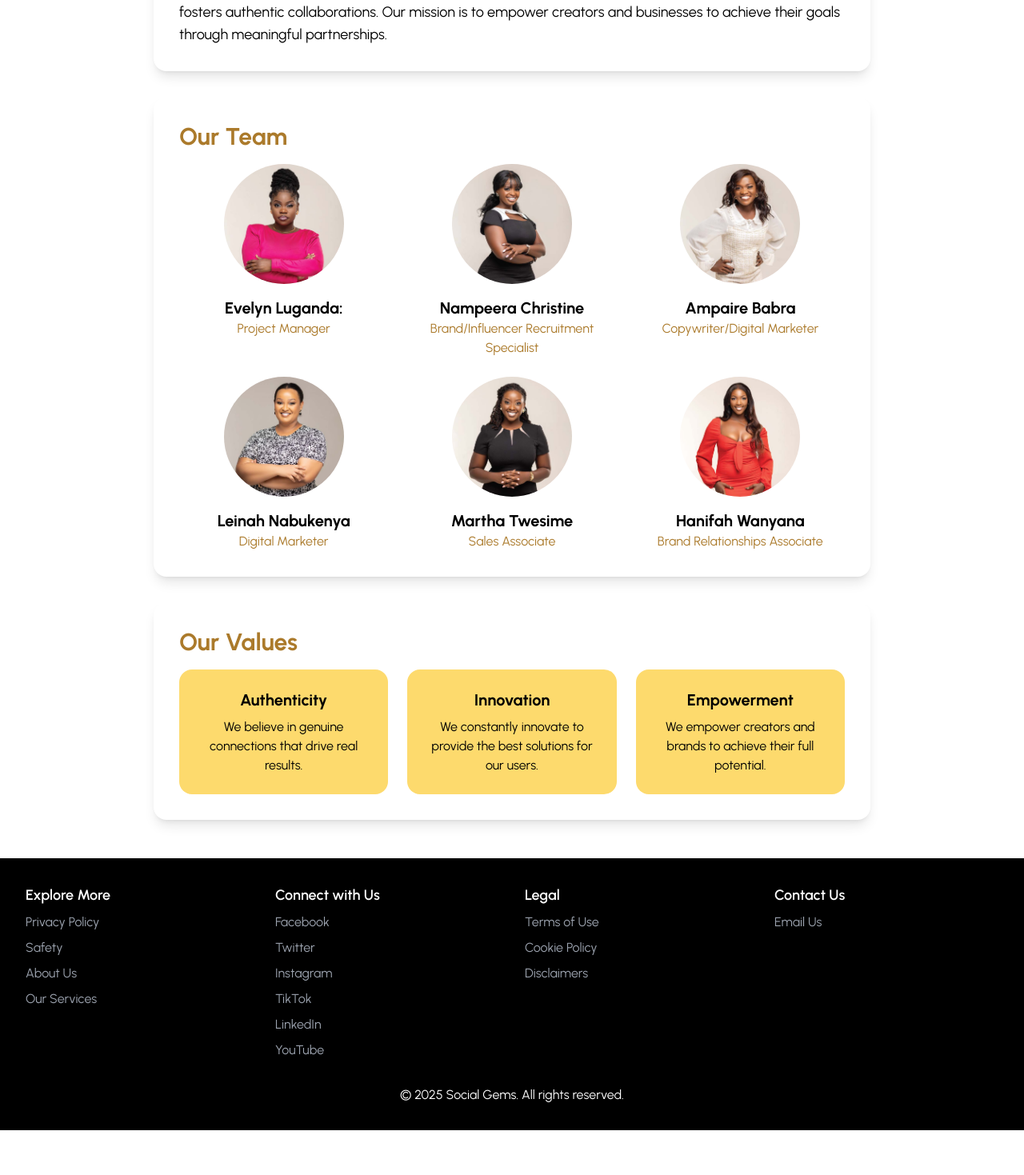
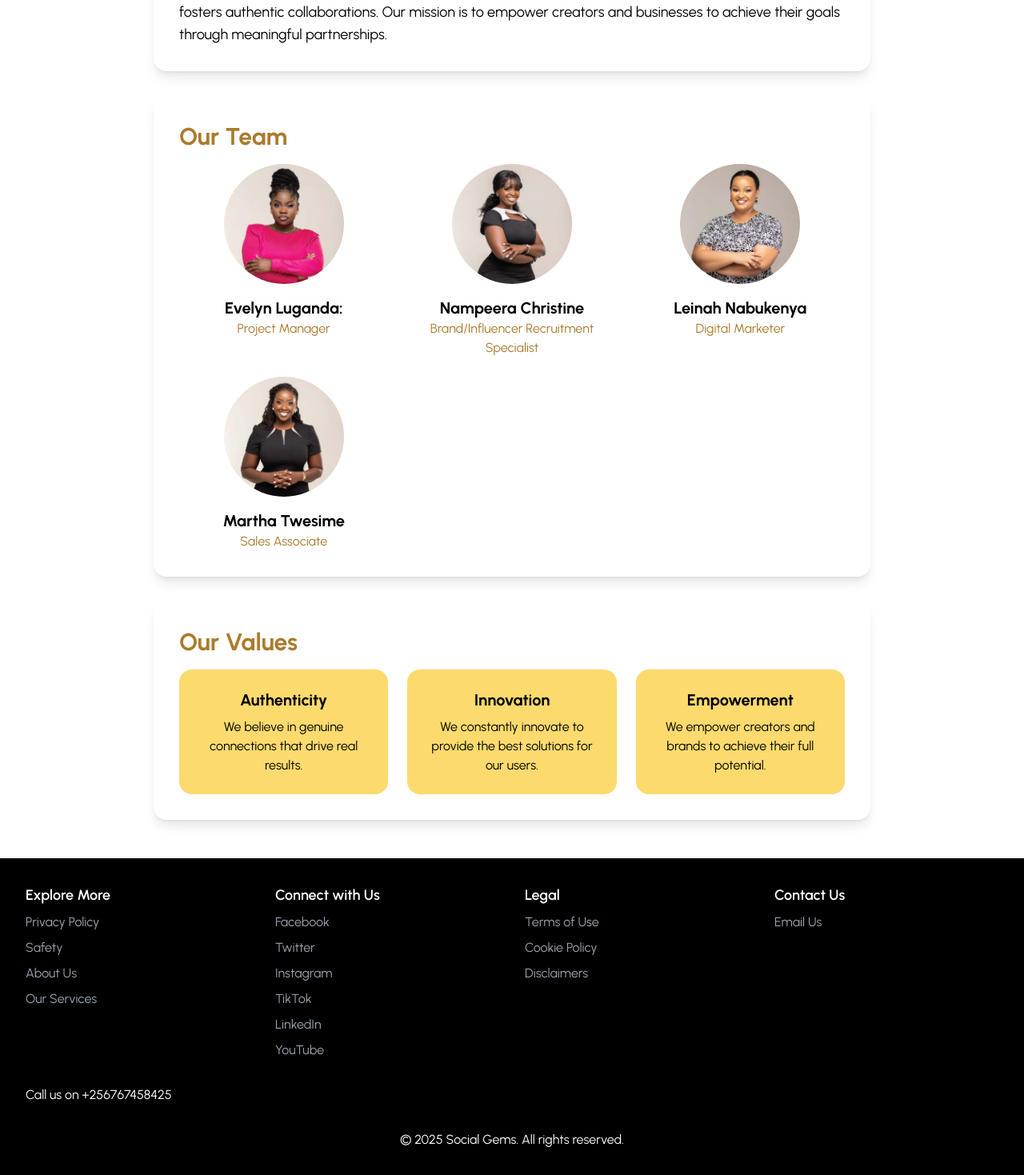
Before and after one commit to tek-juice/socialgems-website, a Next.js app: page /about in a window 1280 px wide. Shown: the part 1328-2797 px from the top of the page at 80% size. Before the commit the page ends 2741 px from the top, so only its background shows below. Built offline with nearby package versions, Linux system fonts and the light colour scheme.

Commit message:
removed old employees

```diff
--- a/src/app/about/page.tsx
+++ b/src/app/about/page.tsx
@@ -104,7 +104,7 @@ export default function About() {
               </div>
 
               {/* Team Member 2 */}
-              <div className="text-center">
+              {/*<div className="text-center">
                 <Image
                   src="/barbra.jpg" // Replace with your image path
                   alt="Team Member 4"
@@ -114,7 +114,7 @@ export default function About() {
                 />
                 <h3 className="text-xl font-bold text-black">Ampaire Babra</h3>
                 <p className="text-brown">Copywriter/Digital Marketer</p>
-              </div>
+              </div>*/}
 
               {/* Team Member 5 */}
               <div className="text-center">
@@ -143,7 +143,7 @@ export default function About() {
               </div>
 
               {/* Team Member 5 */}
-              <div className="text-center">
+              {/*<div className="text-center">
                 <Image
                   src="/social-gems-web-hanie.jpg" // Replace with your image path
                   alt="Team Member 7"
@@ -153,7 +153,7 @@ export default function About() {
                 />
                 <h3 className="text-xl font-bold text-black">Hanifah Wanyana</h3>
                 <p className="text-brown">Brand Relationships Associate</p>
-              </div>
+              </div>*/}
             </div>
           </div>
 
--- a/src/app/components/footer.tsx
+++ b/src/app/components/footer.tsx
@@ -44,9 +44,11 @@ const Footer = () => {
               <h3 className="text-lg font-semibold mb-2">Contact Us</h3>
               <ul className="space-y-2">
                 <li><Link href="/contact" className="text-gray-400 hover:text-white">Email Us</ Link></li>
-                <li><Link hidden href="#" className="text-gray-400 hover:text-white">Support</ Link></li>
-                <li><Link hidden href="#" className="text-gray-400 hover:text-white">Help Center</ Link></li>
+
               </ul>
+            </div>
+            <div>
+              <span>Call us on +256767458425</span>
             </div>
           </div>
 
--- a/src/app/contact/page.tsx
+++ b/src/app/contact/page.tsx
@@ -62,7 +62,7 @@ export default function Contact() {
           <div className="flex flex-col lg:flex-row gap-8 items-stretch">
             {/* Form Section (Left) */}
             <div className="bg-white p-8 rounded-2xl shadow-[0_0_20px_rgba(0,0,0,0.3)] w-full lg:w-1/2">
-              <h2 className="text-3xl font-bold text-brown mb-6">Get in Touch</h2>
+              <h2 className="text-3xl font-bold text-brown mb-6">Send Us a Message</h2>
               <form onSubmit={handleSubmit(onSubmit)} className="space-y-6">
                 {/* Name Field */}
                 <div>
```
Also changed, not shown: 1 other file (tests, documents, lock files or other folders).
